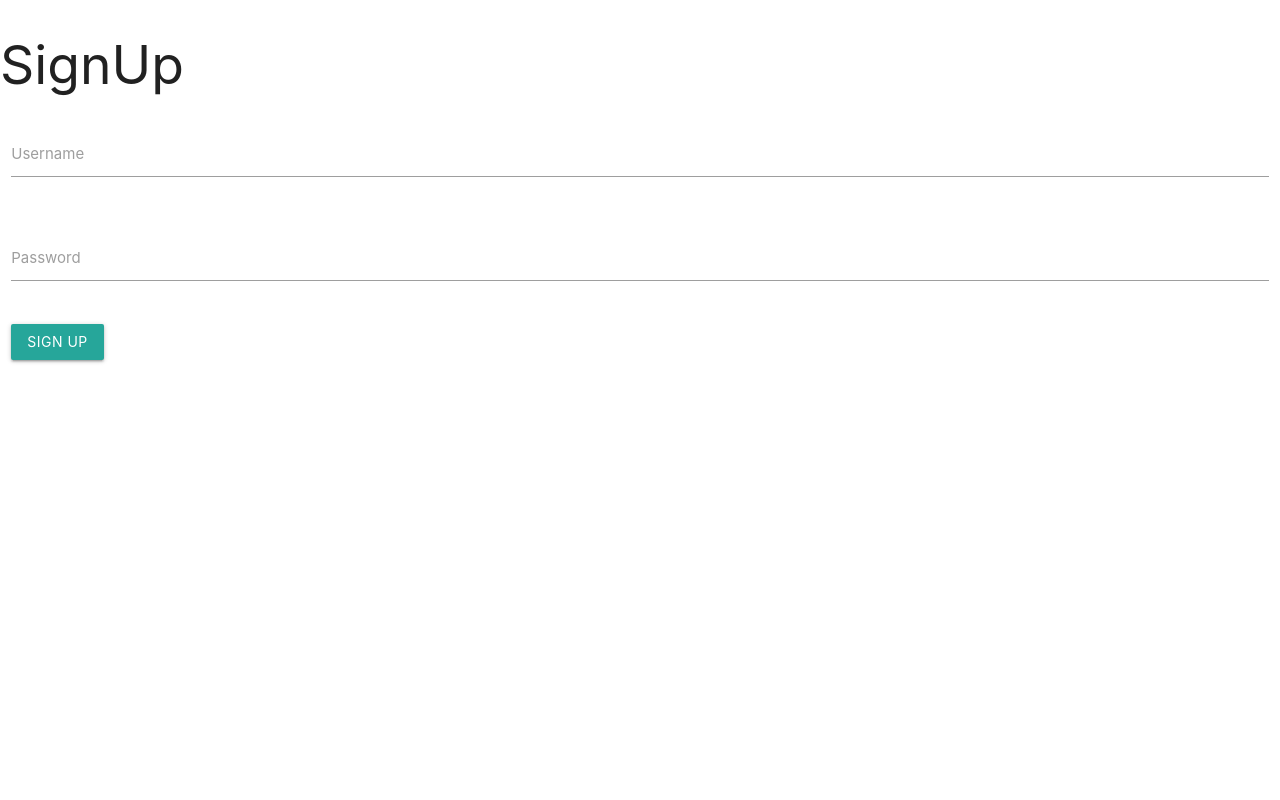
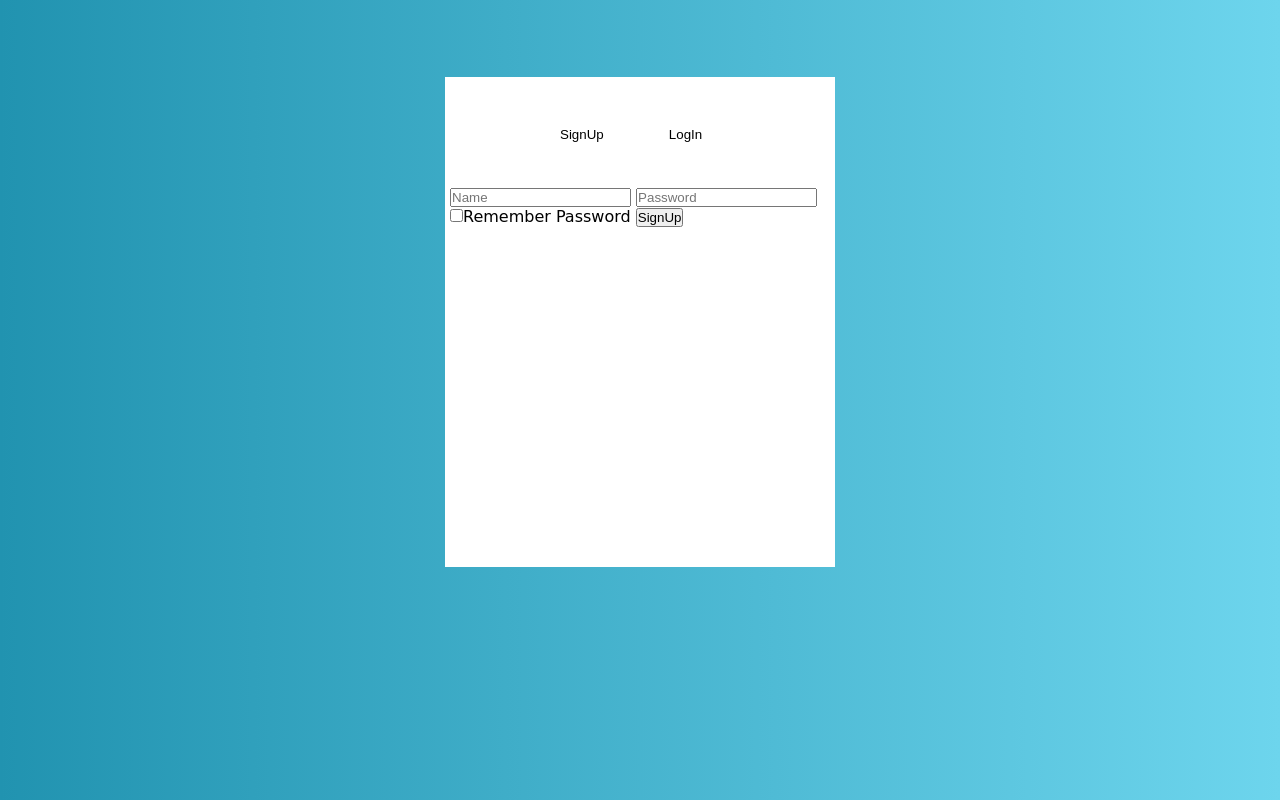
Before and after one commit to shailendraRamlogan/INFO-2602-Project, a Flask app: page /register in a window 1280 px wide. Run offline with Flask 2, Linux system fonts and the light colour scheme.

Commit message:
login and register in progress

```diff
--- a/static/style.css
+++ b/static/style.css
@@ -105,3 +105,44 @@ li a:hover{
     margin: 0;
     padding: 0;
 }
+
+.hero{
+    height: 100%;
+    width: 100%;
+    background: linear-gradient(to right,#2193b0, #6dd5ed);
+    background-position: center;
+    background-size: cover;
+    position: absolute;
+}
+.form-box{
+    width: 380px;
+    height: 480px;
+    position: relative;
+    margin: 6% auto;
+    background: #fff;
+    padding: 5px;
+}
+.button-box{
+    width: 220px;
+    margin: 35px auto;
+    position: relative;
+    border-radius: 30px;
+}
+.toggle-btn{
+    padding: 10px 30px;
+    cursor: pointer;
+    background: transparent;
+    border: 0;
+    outline: none;
+    position: relative;
+}
+/* #btn{
+    top: 0;
+    left: 0;
+    position: absolute;
+    width: 110px;
+    height: 100%;
+    background: linear-gradient(to right, #2193b0, #6dd5ed);
+    border-radius: 30px;
+    transition: .5s;
+} */
--- a/templates/signup.html
+++ b/templates/signup.html
@@ -3,35 +3,24 @@
 <head>
   <meta charset="UTF-8">
   <meta name="viewport" content="width=device-width, initial-scale=1.0">
-  <title>Document</title>
-   <link href="https://fonts.googleapis.com/icon?family=Material+Icons" rel="stylesheet">
-    <link rel="stylesheet" href="https://cdnjs.cloudflare.com/ajax/libs/materialize/1.0.0/css/materialize.min.css">
+  <title>Login</title>
+  <link rel="stylesheet" href="/static/style.css">
 </head>
 <body>
-  <h2>SignUp</h2>
-
-  <div class="row">
-    <form id="myForm" class="col s12" >
-      <div class="row">
-        <div class="input-field col s12">
-          <input name="username" type="text" minlength="8" required>
-          <label for="username">Username</label>
-        </div>
+  <div class="hero">
+    <div class="form-box">
+      <div class="button-box">
+        <div id="btn"></div>
+        <button type="button" class="toggle-btn">SignUp</button>
+        <button type="button" class="toggle-btn">LogIn</button>
       </div>
-      <div class="row">
-        <div class="input-field col s12">
-          <input name="password" type="password"  required pattern="^(?=.*\d)(?=.*[a-z])(?=.*[A-Z])(?=.*[a-zA-Z]).{8,}$">
-          <label for="password">Password</label>
-        </div>
-      </div>
-
-      <div class="row">
-        <div class="col">
-          <input type="submit" class="btn waves-effect waves-light" value="Sign Up" required/>
-        </div>
-      </div>
-
-    </form>
+      <form id="signup" class="input-group">
+        <input type="text" class="input-field" placeholder="Name" required>
+        <input type="password" class="input-field" placeholder="Password" required>
+        <input type="checkbox" class="chkbx"><span>Remember Password</span>
+        <button type="submit" class="submit-btn">SignUp</button>
+      </form>
+    </div>
   </div>
   <script></script>
 </body>
```
